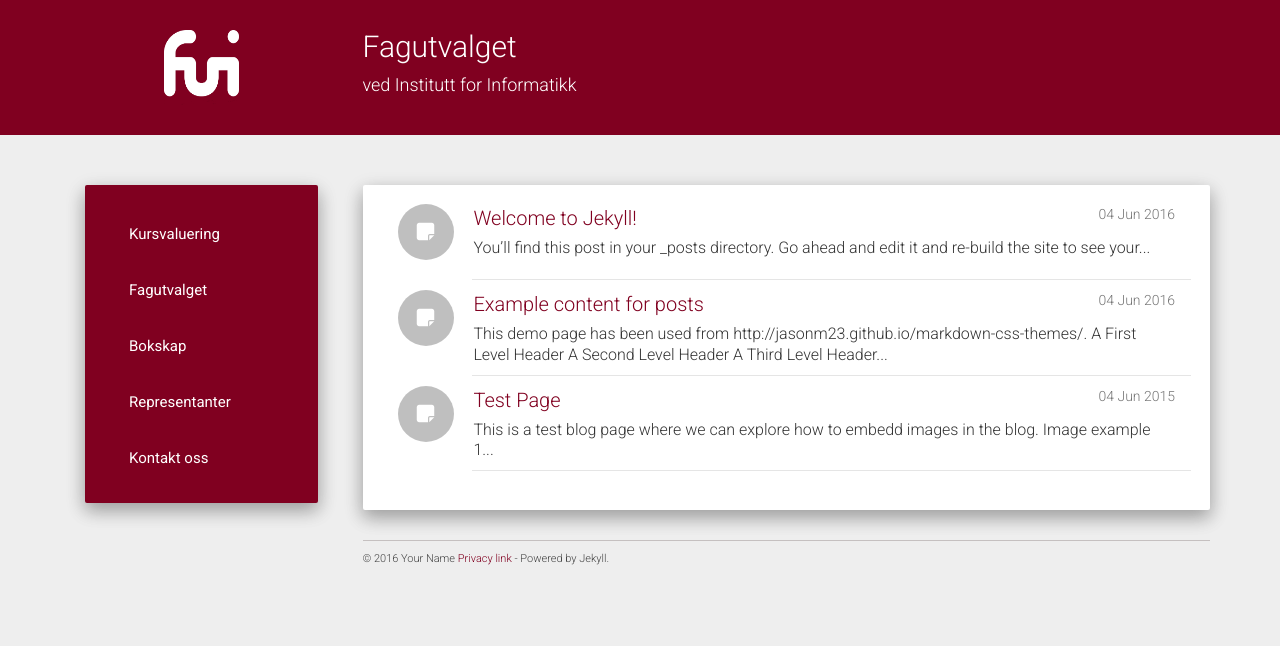
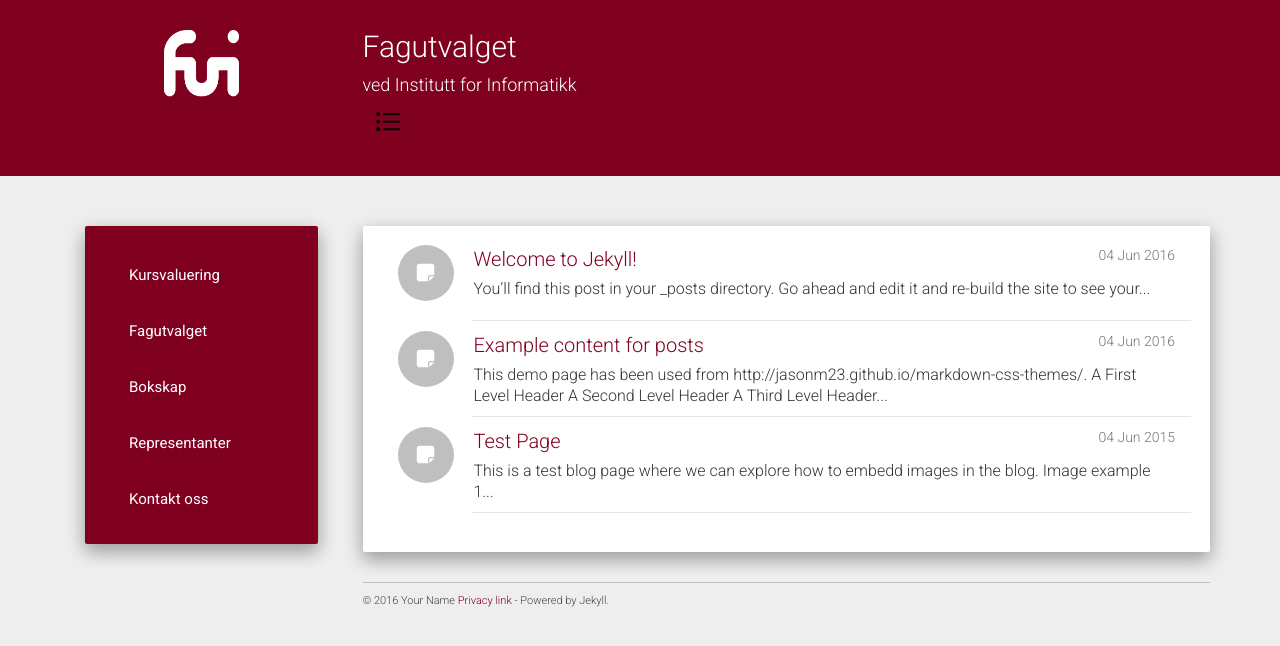
Before and after one commit to fui/fui.github.io, a Jekyll site: the page built from index.html, in a window 1280 px wide. Shown: the top 646 px of the page. Built offline with Jekyll 4.4.1, drawn with Linux system fonts in a browser that asks for light colours; nearby versions of some CDN libraries; the list of posts is cut into pages by our own code.

Commit message:
adding menu icon

```diff
--- a/_includes/header.html
+++ b/_includes/header.html
@@ -10,6 +10,7 @@
             <div class="row-details" height="75px">
               <h2 class="list-group-item-heading">{{ site.author }} <h4 class="list-group-item-text" >{{ site.about }}</h4></h2>
             </div>
+            <img id="menu-icon" class="menu-img" src="../static/img/menu.png" height="50" width="50"/>
           </div>
           </div>
         </div>
--- a/static/css/main.css
+++ b/static/css/main.css
@@ -36,6 +36,10 @@
 }
 #list-group-item-text {
     margin-top: 0px;
+}
+
+.menu-img {
+    margin-right: 0;
 }
 
 @media only screen and (max-width: 990px) {
```
Also changed, not shown: static/img/menu.png (added).
